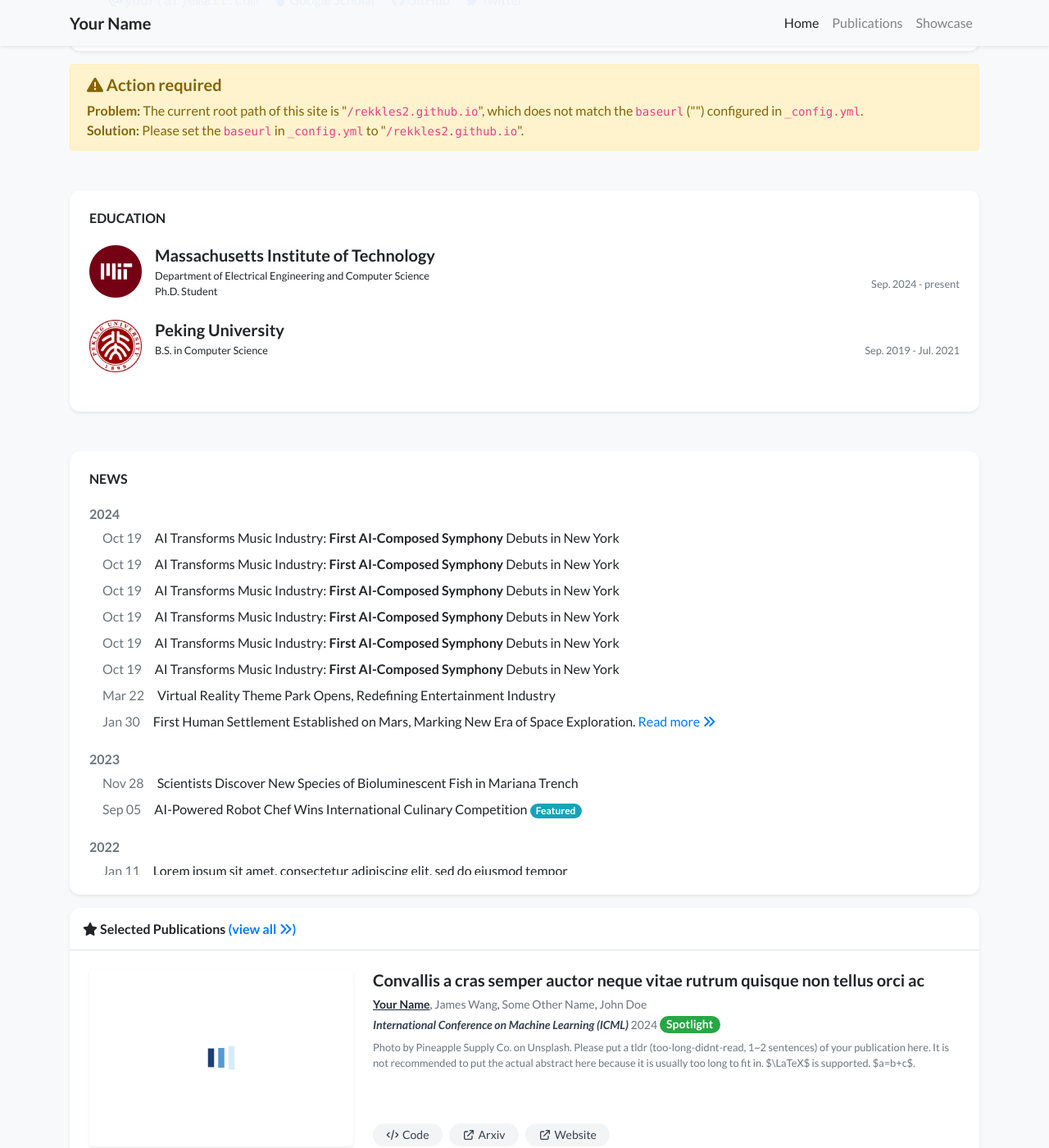
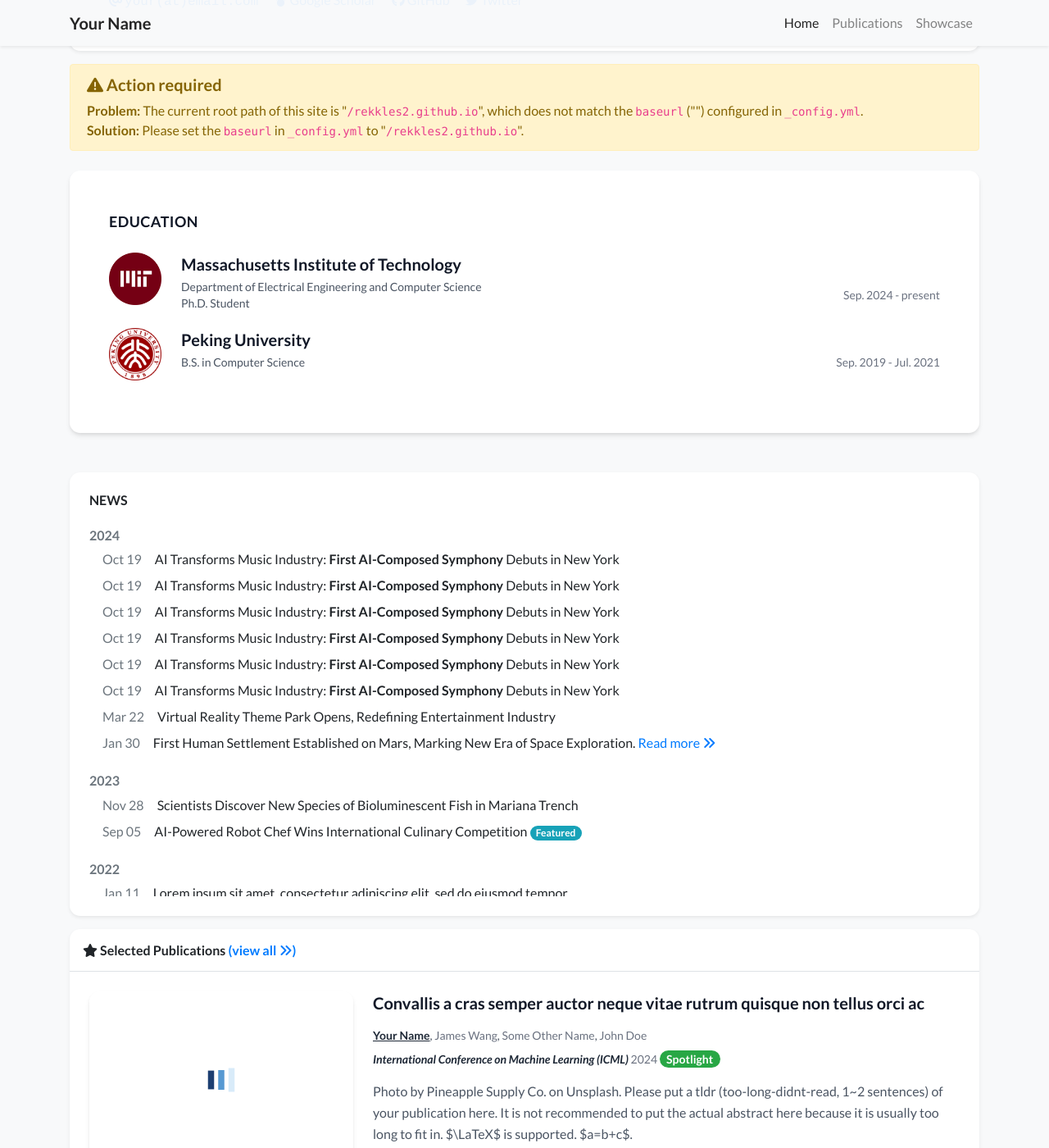
Before and after one commit to rekkles2/rekkles2.github.io, a Jekyll site: the page built from index.html, in a window 1280 px wide and 1400 px high, scrolled down 461 px. Shown: the whole window at 82% size. Built offline with Jekyll 4.4.1, drawn with Linux system fonts in a browser that asks for light colours; nearby versions of some CDN libraries; a style sheet for code colours, icons or effects is not loaded.

Commit message:
update
update icon

```diff
--- a/_includes/widgets/experience_card.html
+++ b/_includes/widgets/experience_card.html
@@ -1,18 +1,18 @@
-<div class="row mt-5">
+<div class="row mt-6">
   <div class="col-12">
-    <div class="card border-0 shadow-sm bg-white">
-      <div class="card-body p-4">
-        <h6 class="mb-4 text-uppercase font-weight-bold">Education</h6>
-        <ul class="list-unstyled">
+    <div class="card border-0 shadow-md bg-gray-50 rounded-lg">
+      <div class="card-body p-5">
+        <h6 class="mb-4 text-lg text-gray-900 font-semibold uppercase tracking-wide">Education</h6>
+        <ul class="space-y-5">
           {% for item in site.data.profile.education %}
-          <li class="media mb-4">
-            <img src="{{ item.logo | relative_url }}" alt="{{ item.name }}" style="width: 64px; height: 64px;" class="mr-3">
-            <div class="media-body">
-              <h5 class="mt-0 mb-0 font-weight-bold">{{ item.name }}</h5>
-              <div class="mt-1 text-muted">{{ item.dept }}</div>
-              <div class="mt-1 d-flex justify-content-between align-items-center">
-                <span class="small">{{ item.position }}</span>
-                <span class="small text-muted text-right">{{ item.date }}</span>
+          <li class="flex items-start">
+            <img src="{{ item.logo | relative_url }}" alt="{{ item.name }}" class="w-16 h-16 object-contain mr-4 transition-transform duration-200 hover:scale-105" loading="lazy">
+            <div class="flex-1">
+              <h5 class="mt-0 mb-1 text-xl font-semibold text-gray-900">{{ item.name }}</h5>
+              <div class="text-sm text-gray-600 mb-1">{{ item.dept }}</div>
+              <div class="flex justify-between items-center">
+                <span class="text-sm text-gray-600">{{ item.position }}</span>
+                <span class="text-sm text-gray-500">{{ item.date }}</span>
               </div>
             </div>
           </li>
--- a/_includes/widgets/publication_item.html
+++ b/_includes/widgets/publication_item.html
@@ -1,52 +1,176 @@
+
+<style>
+.abstract-links {
+  display: flex;
+  flex-wrap: wrap;
+  gap: 0.5rem;
+  align-items: center;
+  margin-top: 0.6rem;
+}
+
+.abstract-links a.btn {
+  flex: 0 0 auto;
+  display: inline-flex !important;
+  align-items: center;
+  gap: 0.56rem;
+  padding: 0.3rem 0.75rem;      /* 更紧凑 */
+  border-radius: 999px;
+  background: #f7f7f8;          /* 微微柔和背景 */
+  border: 1px solid rgba(0,0,0,0.08);
+  color: #1c2331;
+  font-size: 0.93rem;
+  box-shadow: 0 1px 4px rgba(0,0,0,0.02), 0 1px 2px rgba(0,0,0,0.01);
+  text-decoration: none;
+  white-space: nowrap;
+  transition: transform 150ms ease, box-shadow 150ms ease, background-color 120ms ease;
+}
+
+.abstract-links a.btn:hover,
+.abstract-links a.btn:focus {
+  transform: translateY(-2px);
+  box-shadow: 0 6px 16px rgba(0,0,0,0.06), 0 3px 6px rgba(0,0,0,0.03);
+  background: #eeeeee;
+  border-color: rgba(0,0,0,0.12);
+  outline: none;
+}
+
+.abstract-links a.btn:active {
+  transform: translateY(0) scale(0.99);
+  box-shadow: 0 3px 8px rgba(0,0,0,0.04);
+}
+
+.abstract-links a.btn:focus-visible {
+  outline: none;
+  box-shadow: 0 0 0 3px rgba(37,99,235,0.08), 0 4px 12px rgba(0,0,0,0.03);
+  border-color: rgba(37,99,235,0.16);
+}
+
+.abstract-links .btn-icon {
+  width: 32px;
+  height: 32px;
+  min-width: 32px;
+  border-radius: 6px;
+  display: inline-flex;
+  align-items: center;
+  justify-content: center;
+  background: rgba(16,24,40,0.02);
+  color: #4b5563;
+  box-shadow: inset 0 0 1px rgba(0,0,0,0.1), 0 1px 3px rgba(0,0,0,0.05);
+  transition: transform 150ms ease, box-shadow 150ms ease;
+}
+
+.abstract-links a.btn:hover .btn-icon {
+  transform: translateY(-1px);
+  box-shadow: inset 0 0 1px rgba(0,0,0,0.15), 0 4px 10px rgba(0,0,0,0.06);
+}
+
+.abstract-links .btn-icon svg {
+  width: 16px;
+  height: 16px;
+}
+
+.abstract-links .btn-label {
+  line-height: 1.1;
+  color: inherit;
+}
+
+.abstract-links .btn--paper .btn-icon { background: rgba(59,130,246,0.08); color: #2563eb; }
+.abstract-links .btn--code .btn-icon  { background: rgba(34,197,94,0.08);  color: #16a34a; }
+.abstract-links .btn--demo .btn-icon  { background: rgba(251,146,60,0.08); color: #ea580c; }
+.abstract-links .btn--arxiv .btn-icon { background: rgba(239,68,68,0.08);  color: #dc2626; }
+.abstract-links .btn--website .btn-icon{ background: rgba(249,115,22,0.08); color: #f97316; }
+.abstract-links .btn--default .btn-icon{ background: rgba(156,163,175,0.06); color: #6b7280; }
+
+@media (max-width:420px) {
+  .abstract-links a.btn { padding: 0.25rem 0.6rem; font-size: 0.88rem; }
+  .abstract-links .btn-icon { width: 28px; height: 28px; min-width: 28px; border-radius: 6px; }
+  .abstract-links .btn-icon svg { width: 14px; height: 14px; }
+}
+</style>
+
+
+
+<!-- ================== Jekyll / Liquid 模板（修正后） ================== -->
 {% assign item = include.item %}
+
 <div class="d-none d-md-block">
-    <div class="row no-gutters {% unless include.hide_bottom_border %}border-bottom{% endunless %} border-gray">
+  <div class="row no-gutters {% unless include.hide_bottom_border %}border-b border-gray-200{% endunless %}">
     <div class="col-md-5 col-xl-4 p-md-4">
       {%- if item.cover -%}
-            <img data-src="{{ item.cover | relative_url }}" alt="{{ item.title }}" class="lazy w-100 rounded-lg shadow-sm" src="{{ '/assets/images/empty_300x200.png' | relative_url }}">
+        <img data-src="{{ item.cover | relative_url }}" alt="{{ item.title }}" class="lazy w-100 rounded-xl shadow-md transition-opacity duration-300 opacity-0 group-hover:opacity-100" src="{{ '/assets/images/empty_300x200.png' | relative_url }}" onload="this.classList.add('opacity-100')">
       {%- else -%}
-            <svg class="bubble-visual-hash lazy w-100 rounded-lg shadow-sm" data-bubble-visual-hash="{{ item.id }}" viewBox="0 0 300 200"></svg>
+        <svg class="bubble-visual-hash lazy w-100 rounded-xl shadow-md transition-all duration-300 group-hover:shadow-lg" data-bubble-visual-hash="{{ item.id }}" viewBox="0 0 300 200" fill="none" stroke="currentColor" role="img" aria-label="placeholder">
+          <rect width="300" height="200" rx="16" fill="rgba(229,231,235,0.5)" stroke-width="2"/>
+        </svg>
       {%- endif -%}
     </div>
+
     <div class="col-md-7 col-xl-8 p-4 pl-md-0 d-flex flex-column justify-content-center">
-            <h5 class="mt-0 mb-2 font-weight-bold">{{ item.title }}</h5>
-            <div class="text-sm text-gray-600 mb-1">{% include widgets/author_list.html authors=item.authors %}</div>
-            <div class="text-sm text-gray-500 mb-2">
-                {{item.pub_pre}}
-                <strong class="text-gray-700"><i>{{ item.pub }}</i></strong>
+      <h5 class="mt-0 mb-3 text-xl font-bold text-gray-900">{{ item.title }}</h5>
+
+      <div class="text-sm text-gray-600 mb-2">{% include widgets/author_list.html authors=item.authors %}</div>
+
+      <div class="text-sm text-gray-500 mb-3">
+        {{ item.pub_pre }}
+        <strong class="text-gray-800"><i>{{ item.pub }}</i></strong>
         {{ item.pub_post }}
         {{ item.pub_date }}
         {{ item.pub_last }}
-                <span data-semantic-scholar-id="{{ item.semantic_scholar_id }}"></span>
+        <span data-semantic-scholar-id="{{ item.semantic_scholar_id }}" class="text-gray-400"></span>
       </div>
-            <div class="small text-muted mb-2">{{ item.abstract }}</div>
-            <div class="text-sm lh-150 text-gray-700 abstract-links mt-auto flex flex-wrap">
+
+      <div class="text-gray-600 text-base mb-4 leading-relaxed">{{ item.abstract }}</div>
+
+      <div class="text-sm lh-150 text-gray-700 abstract-links mt-auto">
         {% for link in item.links %}
+          {% assign label = link[0] %}
           {% if link[1].url %}
-                    <a class="flex items-center text-gray-700 hover:text-gray-900 transition-colors duration-200 mr-2 mt-1 px-3 py-1 bg-gray-100 rounded-full hover:bg-gray-200" target="{{ link[1]['target'] }}" href="{{ link[1]['url'] }}">
-                        {%- if link[0] == "Paper" -%}
-                            <svg xmlns="http://www.w3.org/2000/svg" class="h-4 w-4 mr-1 inline-block" fill="none" viewBox="0 0 24 24" stroke="currentColor"><path stroke-linecap="round" stroke-linejoin="round" stroke-width="2" d="M9 12h6m-6 4h6m2 5H7a2 2 0 01-2-2V5a2 2 0 012-2h5.586a1 1 0 01.707.293l5.414 5.414a1 1 0 01.293.707V19a2 2 0 01-2 2z" /></svg>
-                        {%- elsif link[0] == "Code" -%}
-                            <svg xmlns="http://www.w3.org/2000/svg" class="h-4 w-4 mr-1 inline-block" fill="none" viewBox="0 0 24 24" stroke="currentColor"><path stroke-linecap="round" stroke-linejoin="round" stroke-width="2" d="M10 20l4-16m4 4l4 4-4 4M6 16l-4-4 4-4" /></svg>
-                        {%- elsif link[0] == "Demo" -%}
-                            <svg xmlns="http://www.w3.org/2000/svg" class="h-4 w-4 mr-1 inline-block" fill="none" viewBox="0 0 24 24" stroke="currentColor"><path stroke-linecap="round" stroke-linejoin="round" stroke-width="2" d="M14.752 11.12a1 1 0 00-.752-.752m-1.752.752a1 1 0 00-.752-.752m-1.752.752a1 1 0 00-.752-.752m-1.752.752a1 1 0 00-.752-.752m-1.752.752a1 1 0 00-.752-.752m1.752-.752a1 1 0 00-.752-.752m-1.752.752a1 1 0 00-.752-.752m-1.752.752a1 1 0 00-.752-.752m1.752-.752a1 1 0 00-.752-.752m-1.752.752a1 1 0 00-.752-.752m1.752-.752a1 1 0 00-.752-.752m-1.752.752a1 1 0 00-.752-.752" /></svg>
-                        {%- else -%}
-                            <svg xmlns="http://www.w3.org/2000/svg" class="h-4 w-4 mr-1 inline-block" fill="none" viewBox="0 0 24 24" stroke="currentColor"><path stroke-linecap="round" stroke-linejoin="round" stroke-width="2" d="M10 6H6a2 2 0 00-2 2v10a2 2 0 002 2h10a2 2 0 002-2v-4M14 4h6m0 0v6m0-6L10 14" /></svg>
-                        {%- endif -%}
-                        {{ link[0] }}
-                    </a>
+            {% assign target_url = link[1].url %}
+            {% assign target_attr = link[1]['target'] | default: "_blank" %}
           {% else %}
-                    <a class="flex items-center text-gray-700 hover:text-gray-900 transition-colors duration-200 mr-2 mt-1 px-3 py-1 bg-gray-100 rounded-full hover:bg-gray-200" target="_blank" href="{{ link[1] }}">
-                        {%- if link[0] == "Paper" -%}
-                            <svg xmlns="http://www.w3.org/2000/svg" class="h-4 w-4 mr-1 inline-block" fill="none" viewBox="0 0 24 24" stroke="currentColor"><path stroke-linecap="round" stroke-linejoin="round" stroke-width="2" d="M9 12h6m-6 4h6m2 5H7a2 2 0 01-2-2V5a2 2 0 012-2h5.586a1 1 0 01.707.293l5.414 5.414a1 1 0 01.293.707V19a2 2 0 01-2 2z" /></svg>
-                        {%- elsif link[0] == "Code" -%}
-                            <svg xmlns="http://www.w3.org/2000/svg" class="h-4 w-4 mr-1 inline-block" fill="none" viewBox="0 0 24 24" stroke="currentColor"><path stroke-linecap="round" stroke-linejoin="round" stroke-width="2" d="M10 20l4-16m4 4l4 4-4 4M6 16l-4-4 4-4" /></svg>
-                        {%- elsif link[0] == "Demo" -%}
-                            <svg xmlns="http://www.w3.org/2000/svg" class="h-4 w-4 mr-1 inline-block" fill="none" viewBox="0 0 24 24" stroke="currentColor"><path stroke-linecap="round" stroke-linejoin="round" stroke-width="2" d="M14.752 11.12a1 1 0 00-.752-.752m-1.752.752a1 1 0 00-.752-.752m-1.752.752a1 1 0 00-.752-.752m-1.752.752a1 1 0 00-.752-.752m-1.752.752a1 1 0 00-.752-.752m1.752-.752a1 1 0 00-.752-.752m-1.752.752a1 1 0 00-.752-.752m-1.752.752a1 1 0 00-.752-.752m1.752-.752a1 1 0 00-.752-.752m-1.752.752a1 1 0 00-.752-.752m1.752-.752a1 1 0 00-.752-.752m-1.752.752a1 1 0 00-.752-.752" /></svg>
-                        {%- else -%}
-                            <svg xmlns="http://www.w3.org/2000/svg" class="h-4 w-4 mr-1 inline-block" fill="none" viewBox="0 0 24 24" stroke="currentColor"><path stroke-linecap="round" stroke-linejoin="round" stroke-width="2" d="M10 6H6a2 2 0 00-2 2v10a2 2 0 002 2h10a2 2 0 002-2v-4M14 4h6m0 0v6m0-6L10 14" /></svg>
-                        {%- endif -%}
-                        {{ link[0] }}
+            {% assign target_url = link[1] %}
+            {% assign target_attr = "_blank" %}
+          {% endif %}
+
+          {% if target_url and target_url != "" %}
+            {% if label == "Paper" %}{% assign cls = "btn--paper" %}
+            {% elsif label == "Code" %}{% assign cls = "btn--code" %}
+            {% elsif label == "Demo" %}{% assign cls = "btn--demo" %}
+            {% elsif label == "Arxiv" or label == "arXiv" %}{% assign cls = "btn--arxiv" %}
+            {% elsif label == "Website" %}{% assign cls = "btn--website" %}
+            {% else %}{% assign cls = "btn--default" %}{% endif %}
+
+            <a class="btn {{ cls }}" href="{{ target_url }}" target="{{ target_attr }}" rel="noopener noreferrer" aria-label="{{ label }}">
+              <span class="btn-icon" aria-hidden="true">
+                {% if label == "Paper" %}
+                  <svg viewBox="0 0 24 24" fill="none" stroke="currentColor" stroke-width="1.6" stroke-linecap="round" stroke-linejoin="round" aria-hidden="true">
+                    <path d="M7 21h10a2 2 0 0 0 2-2V7l-5-5H7a2 2 0 0 0-2 2v14a2 2 0 0 0 2 2z"/>
+                    <path d="M9 12h6M9 16h6M9 8h4"/>
+                  </svg>
+                {% elsif label == "Code" %}
+                  <svg viewBox="0 0 24 24" fill="none" stroke="currentColor" stroke-width="1.6" stroke-linecap="round" stroke-linejoin="round" aria-hidden="true">
+                    <path d="M16 18l6-6-6-6"/><path d="M8 6l-6 6 6 6"/>
+                  </svg>
+                {% elsif label == "Demo" %}
+                  <svg viewBox="0 0 24 24" fill="none" stroke="currentColor" stroke-width="1.6" stroke-linecap="round" stroke-linejoin="round" aria-hidden="true">
+                    <rect x="2" y="5" width="20" height="14" rx="2"/><path d="M10 9l5 3-5 3z" fill="currentColor" stroke="none"/>
+                  </svg>
+                {% elsif label == "Arxiv" or label == "arXiv" %}
+                  <svg viewBox="0 0 24 24" aria-hidden="true" role="img">
+                    <rect x="2" y="4" width="20" height="16" rx="3" fill="currentColor"/>
+                    <text x="12" y="16" font-family="Arial,Helvetica,sans-serif" font-size="10" text-anchor="middle" fill="#fff" font-weight="700">arXiv</text>
+                  </svg>
+                {% elsif label == "Website" %}
+                  <svg viewBox="0 0 24 24" fill="none" stroke="currentColor" stroke-width="1.6" stroke-linecap="round" stroke-linejoin="round" aria-hidden="true">
+                    <circle cx="12" cy="12" r="9"/><path d="M3 12h18"/><path d="M12 3c2.5 3 2.5 11 0 15"/>
+                  </svg>
+                {% else %}
+                  <svg viewBox="0 0 24 24" fill="none" stroke="currentColor" stroke-width="1.6" stroke-linecap="round" stroke-linejoin="round" aria-hidden="true">
+                    <path d="M14 3h7v7"/><path d="M10 14L21 3"/><path d="M21 21H3V3"/>
+                  </svg>
+                {% endif %}
+              </span>
+              <span class="btn-label">{{ label }}</span>
             </a>
           {% endif %}
         {% endfor %}
@@ -55,40 +179,65 @@
   </div>
 </div>
 
-<div class="row no-gutters d-md-none {% unless include.hide_bottom_border %}border-bottom{% endunless %} border-gray {% if include.first %}rounded-xl-top{% endif %} {% if include.last %}rounded-xl-bottom{% endif %} {% if item.cover %}lazy{% endif %}" data-src="{{ item.cover | relative_url }}">
-    <div class="w-100 {% if include.first %}rounded-xl-top{% endif %} {% if include.last %}rounded-xl-bottom{% endif %}" style="background-color: rgba(255,255,255,0.9);">
-        <div class="d-flex align-items-start flex-column py-4 px-4">
+<!-- ======= Mobile (与桌面样式一致) ======= -->
+<div class="row no-gutters d-md-none {% unless include.hide_bottom_border %}border-b border-gray-200{% endunless %} border-gray {% if include.first %}rounded-t-xl{% endif %} {% if include.last %}rounded-b-xl{% endif %} {% if item.cover %}lazy{% endif %}" data-src="{{ item.cover | relative_url }}">
+  <div class="w-100 {% if include.first %}rounded-t-xl{% endif %} {% if include.last %}rounded-b-xl{% endif %}" style="background-color: rgba(245,247,250,0.9);">
+    <div class="d-flex flex-col py-4 px-4">
       <div class="mb-auto"></div>
       <div>
-                <h5 class="mt-0 mb-2 font-weight-bold">{{ item.title }}</h5>
-                <div class="text-sm text-gray-600 mb-1">{% include widgets/author_list.html authors=item.authors %}</div>
-                <div class="text-sm text-gray-500 mb-2">
-                    {{item.pub_pre}}
-                    <strong class="text-gray-700"><i>{{ item.pub }}</i></strong>
+        <h5 class="mt-0 mb-3 text-xl font-bold text-gray-900">{{ item.title }}</h5>
+        <div class="text-sm text-gray-600 mb-2">{% include widgets/author_list.html authors=item.authors %}</div>
+        <div class="text-sm text-gray-500 mb-3">
+          {{ item.pub_pre }}
+          <strong class="text-gray-800"><i>{{ item.pub }}</i></strong>
           {{ item.pub_post }}
           {{ item.pub_date }}
           {{ item.pub_last }}
-                    <span data-semantic-scholar-id="{{ item.semantic_scholar_id }}"></span>
+          <span data-semantic-scholar-id="{{ item.semantic_scholar_id }}" class="text-gray-400"></span>
         </div>
-                <div class="small text-muted mb-2">{{ item.abstract }}</div>
-                <div class="text-sm lh-150 text-gray-700 abstract-links mt-auto flex flex-wrap">
+        <div class="text-gray-600 text-base mb-4 leading-relaxed">{{ item.abstract }}</div>
+
+        <div class="text-sm lh-150 text-gray-700 abstract-links mt-auto">
           {% for link in item.links %}
+            {% assign label = link[0] %}
             {% if link[1].url %}
-                    <a class="flex items-center text-gray-700 hover:text-gray-900 transition-colors duration-200 mr-2 mt-1 px-3 py-1 bg-gray-100 rounded-full hover:bg-gray-200" target="{{ link[1]['target'] }}" href="{{ link[1]['url'] }}">
-                        {%- if link[0] == "Paper" -%}
-                            <svg xmlns="http://www.w3.org/2000/svg" class="h-4 w-4 mr-1 inline-block" fill="none" viewBox="0 0 24 24" stroke="currentColor"><path stroke-linecap="round" stroke-linejoin="round" stroke-width="2" d="M9 12h6m-6 4h6m2 5H7a2 2 0 01-2-2V5a2 2 0 012-2h5.586a1 1 0 01.707.293l5.414 5.414a1 1 0 01.293.707V19a2 2 0 01-2 2z" /></svg>
-                        {%- elsif link[0] == "Code" -%}
-                            <svg xmlns="http://www.w3.org/2000/svg" class="h-4 w-4 mr-1 inline-block" fill="none" viewBox="0 0 24 24" stroke="currentColor"><path stroke-linecap="round" stroke-linejoin="round" stroke-width="2" d="M10 20l4-16m4 4l4 4-4 4M6 16l-4-4 4-4" /></svg>
-                        {%- elsif link[0] == "Demo" -%}
-                            <svg xmlns="http://www.w3.org/2000/svg" class="h-4 w-4 mr-1 inline-block" fill="none" viewBox="0 0 24 24" stroke="currentColor"><path stroke-linecap="round" stroke-linejoin="round" stroke-width="2" d="M14.752 11.12a1 1 0 00-.752-.752m-1.752.752a1 1 0 00-.752-.752m-1.752.752a1 1 0 00-.752-.752m-1.752.752a1 1 0 00-.752-.752m-1.752.752a1 1 0 00-.752-.752m1.752-.752a1 1 0 00-.752-.752m-1.752.752a1 1 0 00-.752-.752m-1.752.752a1 1 0 00-.752-.752m1.752-.752a1 1 0 00-.752-.752m-1.752.752a1 1 0 00-.752-.752m1.752-.752a1 1 0 00-.752-.752m-1.752.752a1 1 0 00-.752-.752" /></svg>
-                        {%- else -%}
-                            <svg xmlns="http://www.w3.org/2000/svg" class="h-4 w-4 mr-1 inline-block" fill="none" viewBox="0 0 24 24" stroke="currentColor"><path stroke-linecap="round" stroke-linejoin="round" stroke-width="2" d="M10 6H6a2 2 0 00-2 2v10a2 2 0 002 2h10a2 2 0 002-2v-4M14 4h6m0 0v6m0-6L10 14" /></svg>
-                        {%- endif -%}
-                        {{ link[0] }}
+              {% assign target_url = link[1].url %}
+              {% assign target_attr = link[1]['target'] | default: "_blank" %}
+            {% else %}
+              {% assign target_url = link[1] %}
+              {% assign target_attr = "_blank" %}
+            {% endif %}
+
+            {% if target_url and target_url != "" %}
+              {% if label == "Paper" %}{% assign cls = "btn--paper" %}
+              {% elsif label == "Code" %}{% assign cls = "btn--code" %}
+              {% elsif label == "Demo" %}{% assign cls = "btn--demo" %}
+              {% elsif label == "Arxiv" or label == "arXiv" %}{% assign cls = "btn--arxiv" %}
+              {% elsif label == "Website" %}{% assign cls = "btn--website" %}
+              {% else %}{% assign cls = "btn--default" %}{% endif %}
+
+              <a class="btn {{ cls }}" href="{{ target_url }}" target="{{ target_attr }}" rel="noopener noreferrer" aria-label="{{ label }}">
+                <span class="btn-icon" aria-hidden="true">
+                  {% if label == "Paper" %}
+                    <svg viewBox="0 0 24 24" fill="none" stroke="currentColor" stroke-width="1.6" stroke-linecap="round" stroke-linejoin="round"><path d="M7 21h10a2 2 0 0 0 2-2V7l-5-5H7a2 2 0 0 0-2 2v14a2 2 0 0 0 2 2z"/><path d="M9 12h6M9 16h6M9 8h4"/></svg>
+                  {% elsif label == "Code" %}
+                    <svg viewBox="0 0 24 24" fill="none" stroke="currentColor" stroke-width="1.6" stroke-linecap="round" stroke-linejoin="round"><path d="M16 18l6-6-6-6"/><path d="M8 6l-6 6 6 6"/></svg>
+                  {% elsif label == "Demo" %}
+                    <svg viewBox="0 0 24 24" fill="none" stroke="currentColor" stroke-width="1.6" stroke-linecap="round" stroke-linejoin="round"><rect x="2" y="5" width="20" height="14" rx="2"/><path d="M10 9l5 3-5 3z" fill="currentColor" stroke="none"/></svg>
+                  {% elsif label == "Arxiv" or label == "arXiv" %}
+                    <svg viewBox="0 0 24 24" aria-hidden="true" role="img"><rect x="2" y="4" width="20" height="16" rx="3" fill="currentColor"/><text x="12" y="16" font-family="Arial,Helvetica,sans-serif" font-size="10" text-anchor="middle" fill="#fff" font-weight="700">arXiv</text></svg>
+                  {% elsif label == "Website" %}
+                    <svg viewBox="0 0 24 24" fill="none" stroke="currentColor" stroke-width="1.6" stroke-linecap="round" stroke-linejoin="round"><circle cx="12" cy="12" r="9"/><path d="M3 12h18"/><path d="M12 3c2.5 3 2.5 11 0 15"/></svg>
+                  {% else %}
+                    <svg viewBox="0 0 24 24" fill="none" stroke="currentColor" stroke-width="1.6" stroke-linecap="round" stroke-linejoin="round"><path d="M14 3h7v7"/><path d="M10 14L21 3"/><path d="M21 21H3V3"/></svg>
+                  {% endif %}
+                </span>
+                <span class="btn-label">{{ label }}</span>
               </a>
             {% endif %}
           {% endfor %}
         </div>
+
       </div>
     </div>
   </div>
```
Lines whose indentation alone changed are shown as unchanged.
